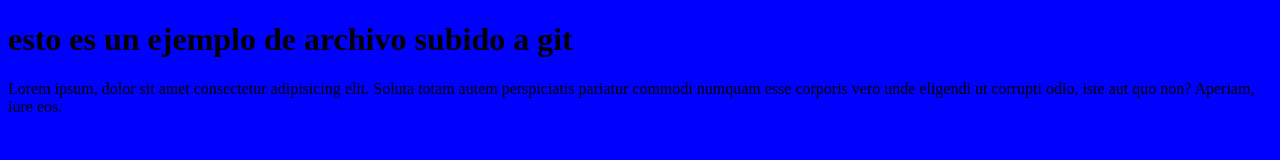
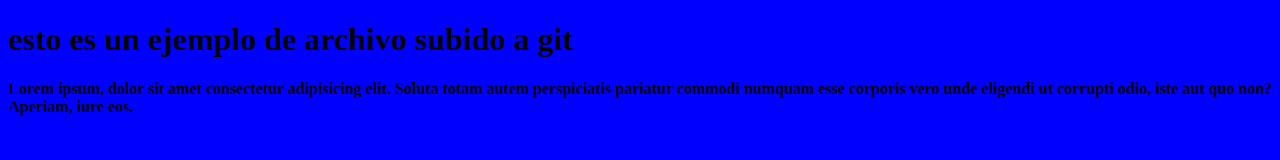
Before and after one commit to Yamilestebangarcia/curso_git, a plain HTML site: page index.html in a window 1280 px wide. Drawn offline with Linux system fonts and the light colour scheme.

```diff
--- a/style.css
+++ b/style.css
@@ -1,3 +1,5 @@
 body {
     background-color: blue;
+    font-weight: bold;
+    coF00lo: #F00
 }
```
Also changed, not shown: index.html (+1 -0 lines).
